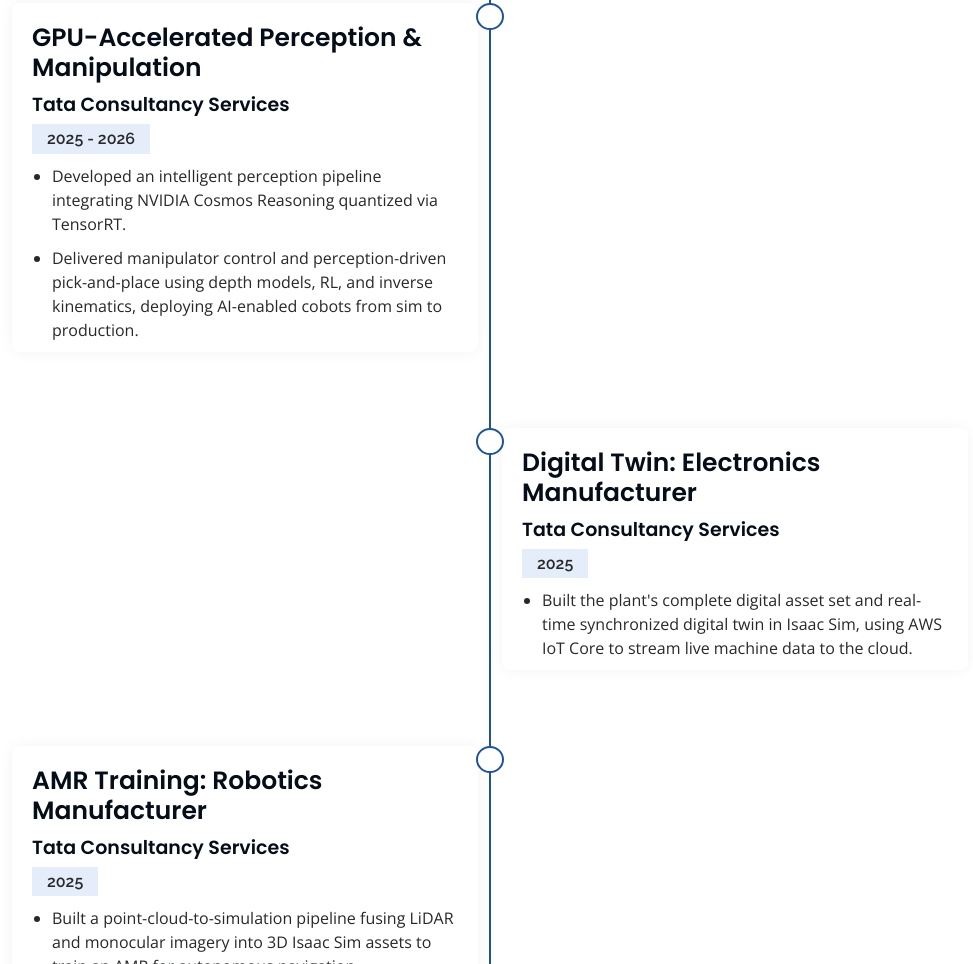
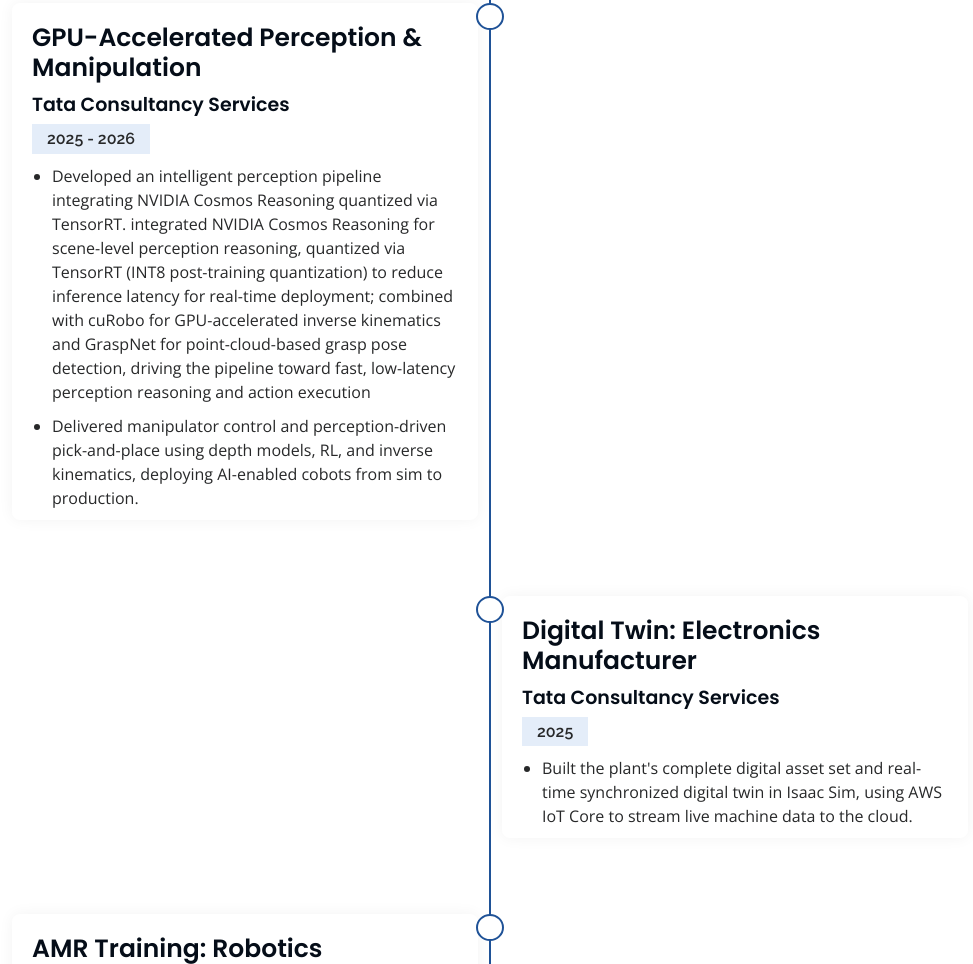
Before and after one commit to OYASIMRAJA1316/My_portfolio, a plain HTML site: page index.html in a window 1280 px wide. Shown: the part 6350-7314 px from the top of the page, without its empty margins (300-1273 px from the left). Drawn offline with nearby package versions, Linux system fonts and the light colour scheme.

Commit message:
Update index.html

```diff
--- a/index.html
+++ b/index.html
@@ -469,7 +469,10 @@
                 <h5>2025 - 2026</h5>
                 <ul>
                   <li>Developed an intelligent perception pipeline integrating NVIDIA Cosmos Reasoning quantized via
-                    TensorRT.</li>
+                    TensorRT. integrated NVIDIA Cosmos Reasoning for
+scene-level perception reasoning, quantized via TensorRT (INT8 post-training quantization) to reduce inference latency for
+real-time deployment; combined with cuRobo for GPU-accelerated inverse kinematics and GraspNet for point-cloud-based
+grasp pose detection, driving the pipeline toward fast, low-latency perception reasoning and action execution </li>
                   <li>Delivered manipulator control and perception-driven pick-and-place using depth models, RL, and
                     inverse kinematics, deploying AI-enabled cobots from sim to production.</li>
                 </ul>
```
